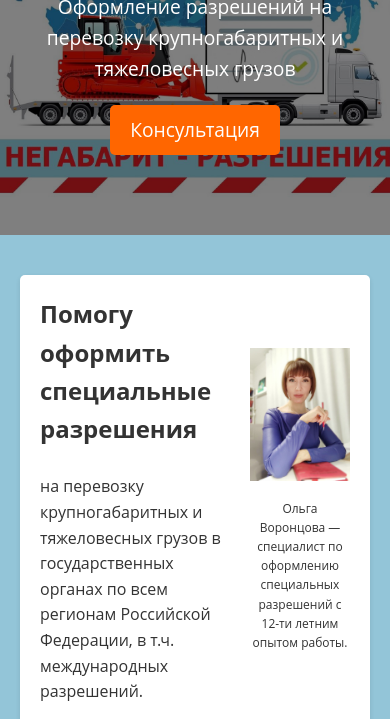
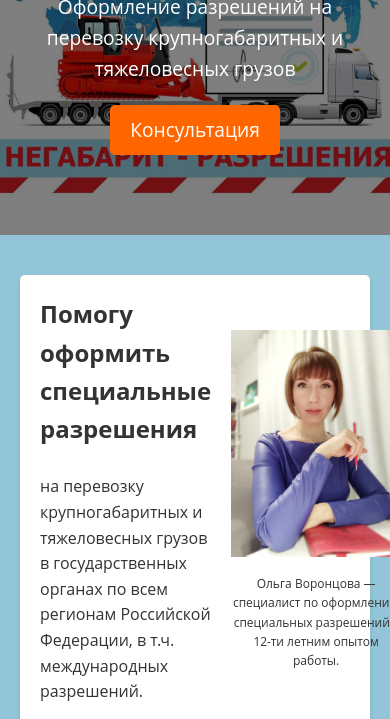
Before and after one commit to vorontsova-olga/consulting, a plain HTML site: page index.html in a window 390 px wide. Shown: the part 381-1100 px from the top of the page. Drawn offline with Linux system fonts and the light colour scheme.

Commit message:
Update mystyle.css

```diff
--- a/mystyle.css
+++ b/mystyle.css
@@ -190,12 +190,10 @@ footer {
 
 .resume {
 display: flex;
-    position: relative;
 flex-wrap: nowrap;
 align-items: center;
 justify-content: space-between;
 background-color: #fff;
-    overflow: hidden;
 padding: 20px;
 margin: 20px 0;
 border-radius: 5px;
@@ -210,8 +208,7 @@ footer {
 
 
 .resume-photo {
-    max-width: 100%;
-    height: auto;
+flex: 0 0 170px;
 text-align: center;
 }
 
@@ -266,22 +263,3 @@ footer {
 .contact-item:hover {
 transform: translateY(-5px);
 }
-
-@media (max-width: 480px) {
-  .resume {
-    display: grid;
-    grid-template-columns: 1fr auto;
-    align-items: center;
-  }
-  .resume-text {
-    grid-column: 1 / 2;
-  }
-  .resume-photo {
-    grid-column: 2 / 3;
-    width: 100px; /* задаем подходящую ширину */
-  }
-  .resume-photo img {
-    width: 100%;
-    height: auto;
-  }
-}
```
Lines whose indentation alone changed are shown as unchanged.
